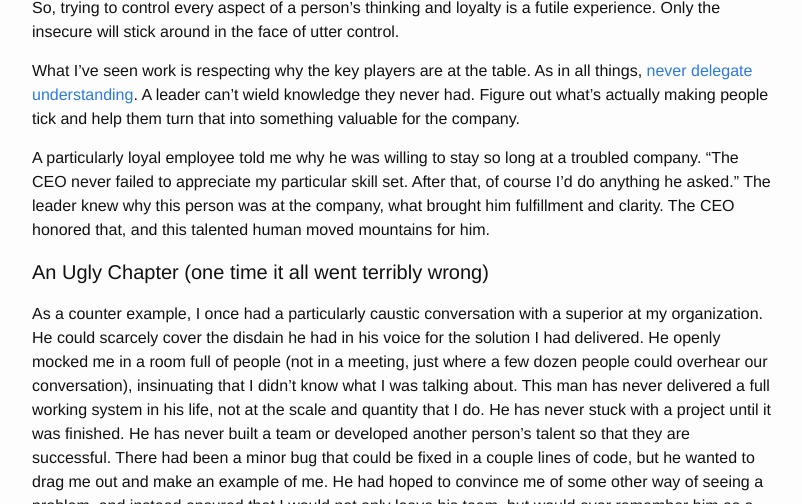
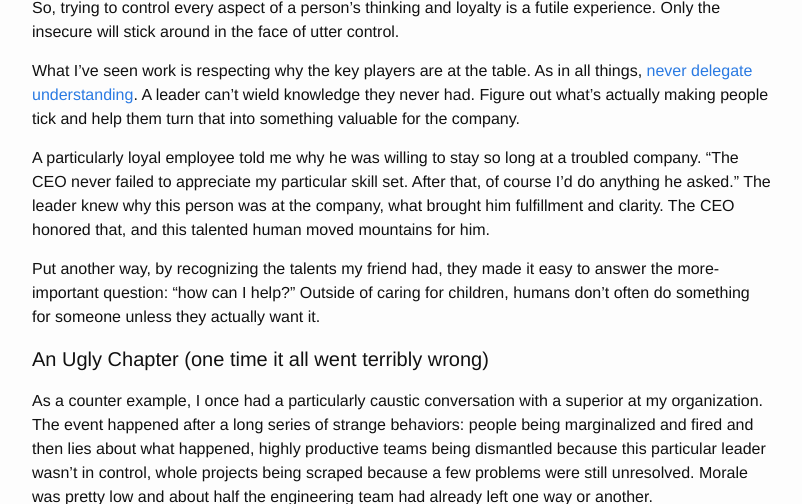
Before and after one commit to davidrichards/davidrichards.github.io, a Jekyll site: the page built from _posts/2016-5-4-where-are-we-going.markdown, in a window 1280 px wide and 1400 px high, scrolled down 1417 px. Shown: the top 504 px of the window, without its empty margins (238-1040 px from the left). Built offline with Jekyll 4.4.1, drawn with Linux system fonts in a browser that asks for light colours; some of the changed text lies outside the part shown; grey boxes are pictures that could not be loaded.

Commit message:
leadership

```diff
--- a/_posts/2016-5-4-where-are-we-going.markdown
+++ b/_posts/2016-5-4-where-are-we-going.markdown
@@ -32,11 +32,31 @@
 
 A particularly loyal employee told me why he was willing to stay so long at a troubled company.  "The CEO never failed to appreciate my particular skill set.  After that, of course I'd do anything he asked."  The leader knew why this person was at the company, what brought him fulfillment and clarity.  The CEO honored that, and this talented human moved mountains for him.
 
+Put another way, by recognizing the talents my friend had, they made it easy to answer the more-important question: "how can I help?"  Outside of caring for children, humans don't often do something for someone unless they actually want it.
+
 #### An Ugly Chapter (one time it all went terribly wrong)
 
-As a counter example, I once had a particularly caustic conversation with a superior at my organization.  He could scarcely cover the disdain he had in his voice for the solution I had delivered.  He openly mocked me in a room full of people (not in a meeting, just where a few dozen people could overhear our conversation), insinuating that I didn't know what I was talking about.  This man has never delivered a full working system in his life, not at the scale and quantity that I do.  He has never stuck with a project until it was finished.  He has never built a team or developed another person's talent so that they are successful.  There had been a minor bug that could be fixed in a couple lines of code, but he wanted to drag me out and make an example of me.  He had hoped to convince me of some other way of seeing a problem, and instead ensured that I would not only leave his team, but would ever remember him as a terrible example of leadership.  All for a minor bug that was fixable (at that point) in 10 minutes.
+As a counter example, I once had a particularly caustic conversation with a superior at my organization.  The event happened after a long series of strange behaviors: people being marginalized and fired and then lies about what happened, highly productive teams being dismantled because this particular leader wasn't in control, whole projects being scraped because a few problems were still unresolved.  Morale was pretty low and about half the engineering team had already left one way or another.
 
-Even now, thinking about the experience, the story sounds fantastic.  Surely there was more going on?  Probably.  Could it have been worked out?  Probably.  It may have been deserved or fair. But notice how I remember the incident.  The conversation went from discussing code to something personal on both sides.  Right or not, this leader lost a follower.
+<img src="http://i.imgur.com/Fv6h2aM.gifv" />
+
+We had a lot of people kind of stuck and so I started showing them ways I break down a problem.  I like to start with ServiceObjects, or single-purpose classes.  The business logic is more apparent, it's easier to test, other abstractions are easy to compose once the work is broken down that way.  Most importantly, we're not lying to ourselves about what the "right way" to build a system looks like.  Does it work?  Can we improve it?  Is it worth it?  This is the foundation of a pragmatic approach to delivering systems (rather than whatever the hell this guy's been up to).  It solves the number one problem every coder has, actually coding something.
+
+Anyway, I guess this code was offensive to him.  The back story involves many egregious and obvious failings of this particular person (making promises without understanding, having me work two positions because he hadn't planned, actually developing team members that were to take over the system after I was moved to another corner of the company).  It was a hornet's nest.
+
+There was a bug in my code.  It involved about 3 lines of code.  It took me about 5 minutes to find where the bug was and 2 hours to keep him from trying to blame all the other parts of the system.  He was actually acting like a first-year coder throwing a tantrum.  It was a pathetic moment in our relationship.
+
+The next day, he had built an elaborate graphic to try and show all the faults in my system.  He included parts of the system that was written way before I was there and systems that I didn't have the time to rewrite/refactor.  He chose the way to discuss this was in front of about 3 dozen people.  He chided and goaded me, everything but flat out calling me stupid in front of the company.
+
+At this point, my mind goes to a series of facts.  This man has never delivered a full working system in his life, not at the scale and quantity that I do.  He has never stuck with a project until it was finished.  He has never built a team or developed another person's talent so that they are successful.
+
+We finished the "conversation" and he ended up saying things like, "at least we didn't end up in a shouting match" and "I'll get the others to see it my way."  It was a point of pride for him that he could dominate this particular piece of code.
+
+Was he right?  Absolutely not.  Not because there isn't a better way to write it.  Not because maybe we could have used other patterns, other abstractions.  We had the code we had because of the environment and choices he made.  Also, we got to this point because that is a way to evolve an idea.  Nobody that actually delivers systems goes online to try and find people that agree with them.  They open their editor and deliver systems and improve on them when they can.
+
+**Did we have a clear view of where we were going?  No.  Did I know where I could help?  Apparently not.**
+
+Even now, thinking about the experience, the story sounds fantastic.  Surely there was more going on?  Probably.  Could it have been worked out?  Probably.  But notice how at the end of the day, this person took from me any sense of participation, ownership or commitment to his success.
 
 This was a crucial moment when something broke in me.  I had been trying to help things move along, keep everyone else optimistic and believing in the company.  At this point in time, I realized we really weren't trying to build a great product, we were trying to make a leader feel good about himself.  It was like the moment a parent starts yelling at their kids to shut up and they'll tell them when they arrive.  A lot of potential good was destroyed in that moment.  At the very least, I had to conclude that this relationship doesn't work in this context.
 
```
